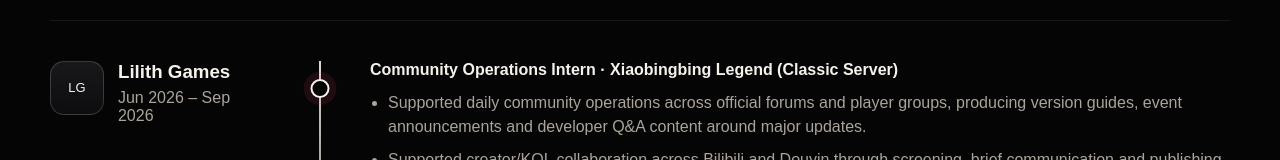
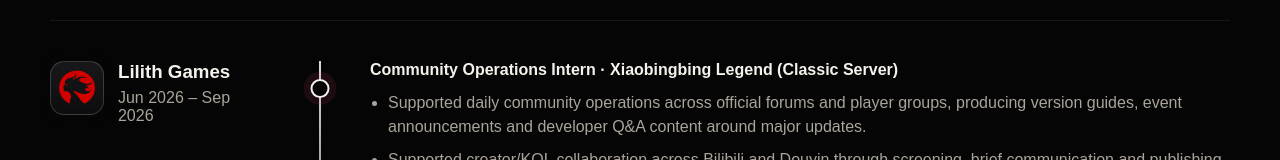
Before and after one commit to ataoyayo/alex-portfolio, a Next.js app: page /en in a window 1280 px wide. Shown: the part 1176-1336 px from the top of the page. Built offline with nearby package versions, Linux system fonts and the light colour scheme.

Commit message:
Add Lilith Games experience logo

```diff
--- a/app/components/HomePage.tsx
+++ b/app/components/HomePage.tsx
@@ -49,7 +49,7 @@ export function HomePage({ locale }: HomePageProps) {
             <article className="timeline-item" key={experience.company.en}>
               <div className="timeline-company">
                 <div className="logo-placeholder">
-                  {"logoSrc" in experience ? <img src={assetPath(experience.logoSrc)} alt={`${experience.company[locale]} logo`} /> : <span>{experience.logo}</span>}
+                  <img src={assetPath(experience.logoSrc)} alt={`${experience.company[locale]} logo`} />
                 </div>
                 <div><h3>{experience.company[locale]}</h3><p>{experience.time[locale]}</p></div>
               </div>
--- a/app/data/content.ts
+++ b/app/data/content.ts
@@ -189,6 +189,7 @@ export const experiences = [
       zh: "2026.06–2026.09"
     },
     logo: "LG",
+    logoSrc: "/media/logo-lilith-games.png",
     caseStudySlug: "anniversary-version-monetization-analysis",
     bullets: {
       en: [
```
Also changed, not shown: public/media/logo-lilith-games.png (added).
